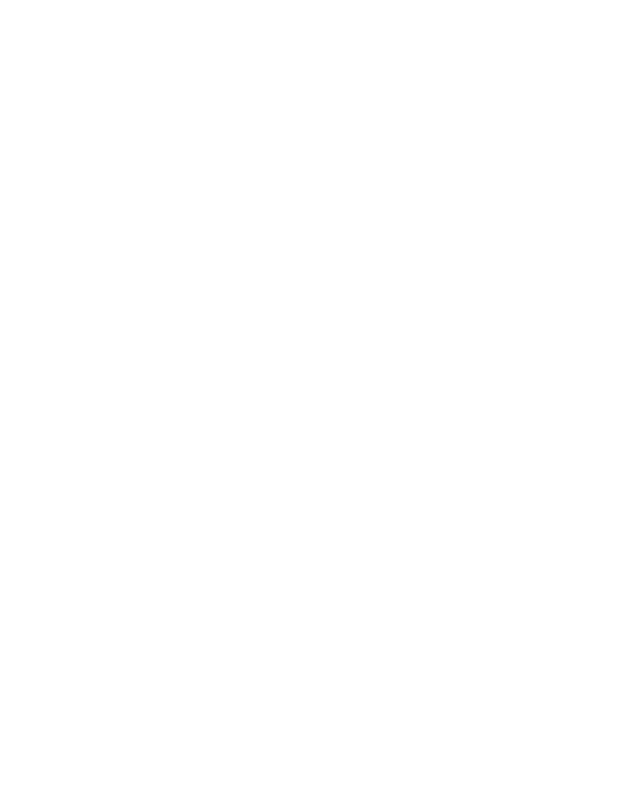
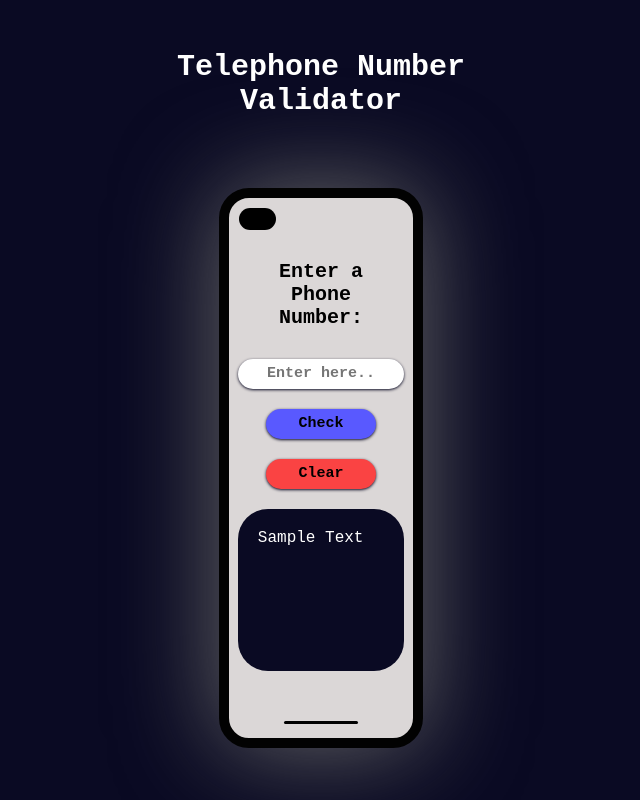
Before and after one commit to brownwo1f/TelephoneValid, a plain HTML site: page index.html in a window 1280 px wide. Shown: the whole page, without its empty margins (319-959 px from the left). Drawn offline with Linux system fonts and the light colour scheme.

Commit message:
added html and css

```diff
--- a/index.html
+++ b/index.html
@@ -8,6 +8,19 @@
         <script src="script.js"></script>
     </head>
     <body>
-
+        <div class="container">
+            <h1 id="text">Telephone Number Validator</h1>
+            <div class="phone">
+                <div id="cam"></div>
+                <p id="ptext">Enter a Phone Number:</p>
+                <input id="user-input" type="text" value="" placeholder="Enter here..">
+                <button id="check-btn" type="submit">Check</button>
+                <button id="clear-btn" type="submit">Clear</button>
+                <div id="result-div" class="hidden">
+                    <p>Sample Text</p>
+                </div>
+                <div id="pill"></div>
+            </div>
+        </div>
     </body>
 </html>
--- a/styles.css
+++ b/styles.css
@@ -0,0 +1,83 @@
+*{
+    margin: 0;
+    padding: 0;
+    box-sizing: border-box;
+    font-family: 'Courier New', Courier, monospace;
+}
+body{
+    background:#0a0a23;
+}
+.container{
+    width: auto;
+    max-width: 40%;
+    height: 100vh;
+    margin: auto;
+}
+#text{
+    font-size: 30px;
+    text-align: center;
+    padding: 50px;
+    color: #fff;
+}
+#ptext{
+    font-size: 20px;
+    text-align: center;
+    margin: 20px;
+    font-weight: 600;
+}
+.phone{
+    width: 40%;
+    height: 70%;
+    background: #dbd7d7;
+    display: flex;
+    flex-direction: column;
+    margin:20px auto;
+    border-radius: 30px;
+    border: 10px solid rgb(2, 2, 2);
+    box-shadow: 0 0 100px 1px #666;
+}
+#cam{
+    width:20%;
+    height:4%;
+    border-radius: 30px;
+    background:black;
+    margin:10px;
+}
+#user-input, #check-btn, #clear-btn{
+    width: 90%;
+    height: 30px;
+    border: none;
+    border-radius: 30px;
+    margin:10px auto;
+    box-shadow: 0 1px 3px 0 #0a0a23;
+    text-align: center;
+    font-weight: 600;
+    font-size: 15px;
+}
+#check-btn{
+    width: 60%;
+    background: rgb(89, 89, 255);
+    cursor: pointer;
+}
+#clear-btn{
+    width: 60%;
+    background: rgb(250, 67, 67);
+    cursor: pointer;
+}
+#result-div{
+    height: 30%;
+    width: 90%;
+    margin: 10px auto;
+    background: #0a0a23;
+    border-radius: 30px;
+    color: #fff;
+    padding: 20px;
+
+}
+#pill{
+    width:40%;
+    height:3px;
+    border-radius: 50px;
+    background:black;
+    margin: 40px auto 0;
+}
```
